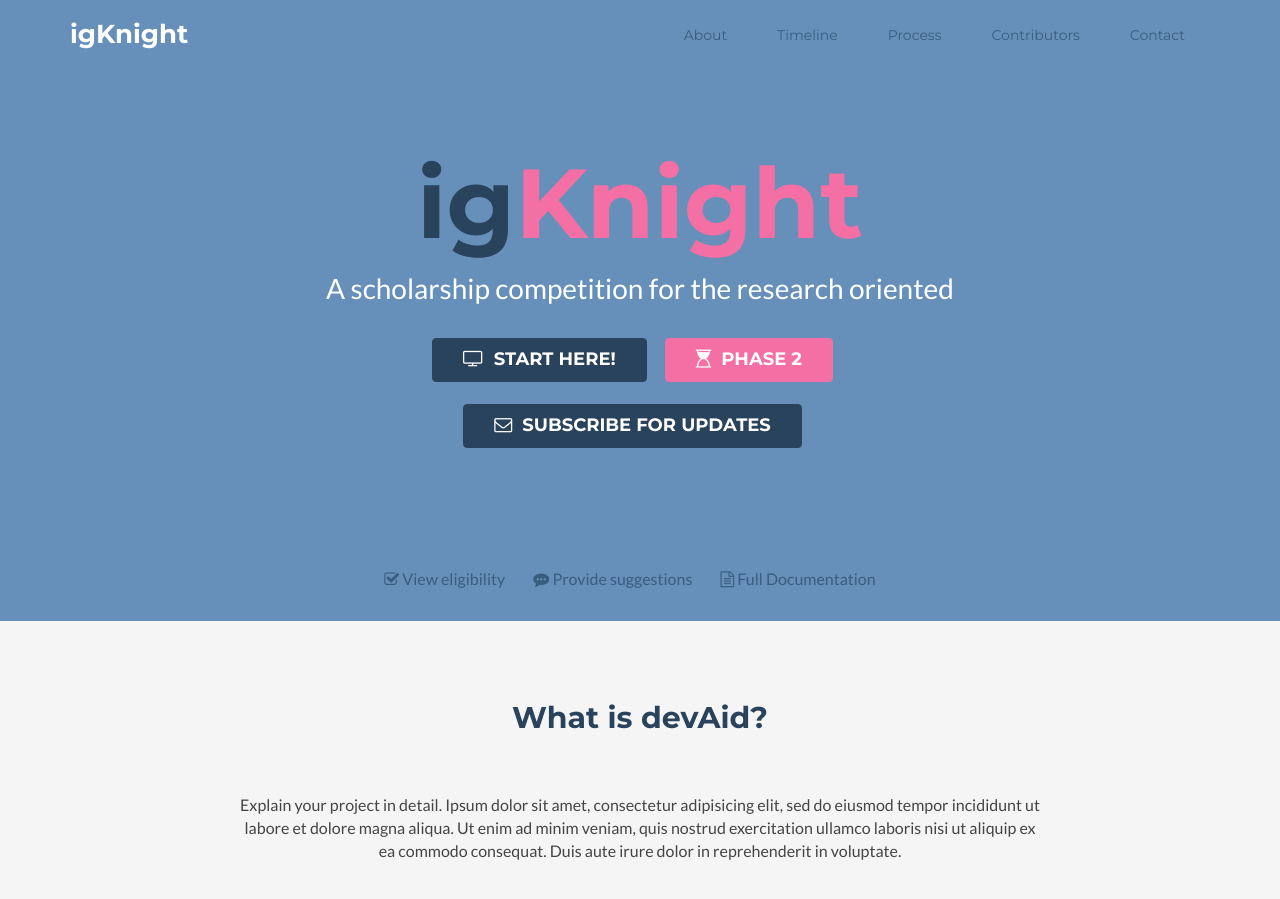
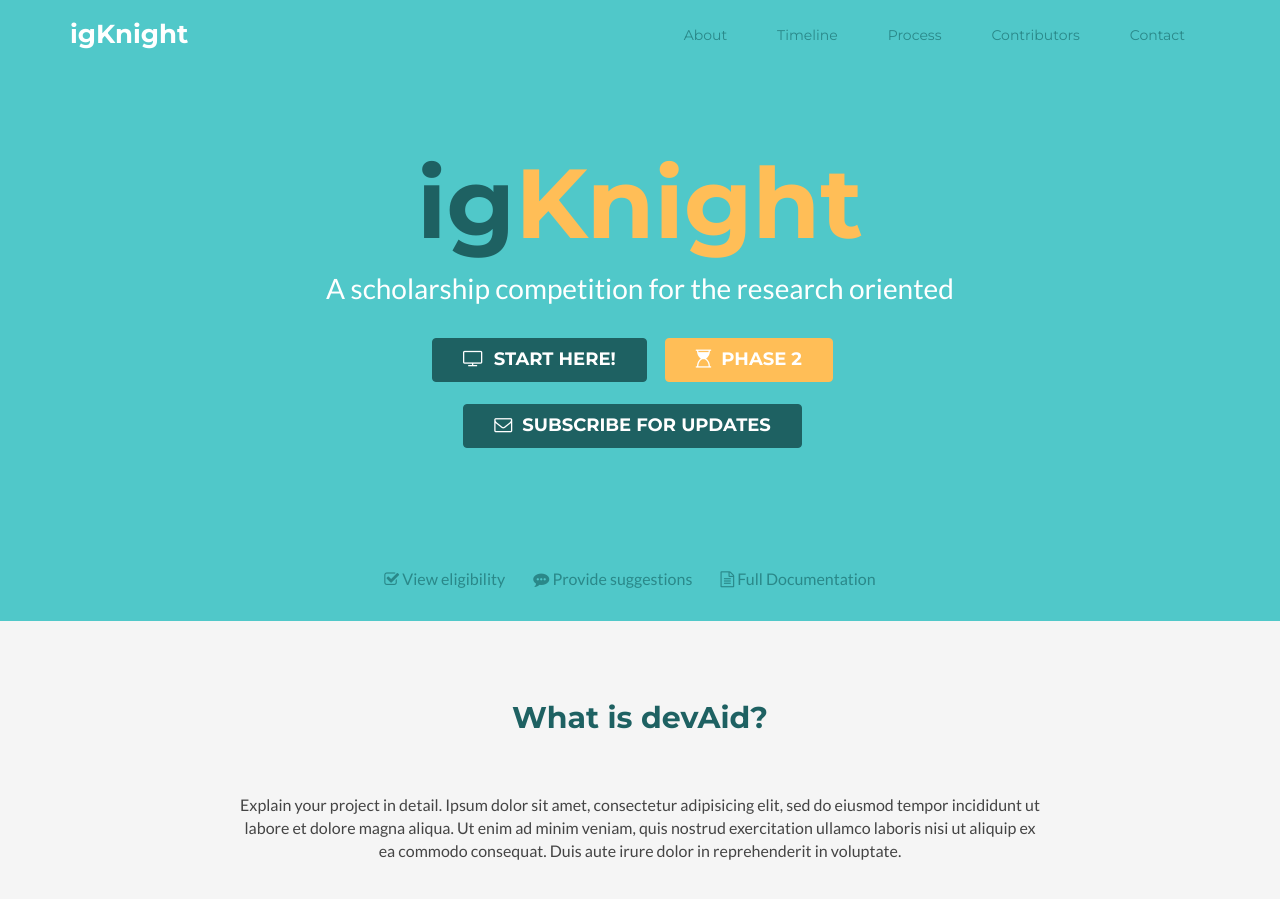
Before and after one commit to igknight/igknight.github.io, a Jekyll site: the page built from index.html, in a window 1280 px wide and 900 px high. Built offline with Jekyll 4.4.1, drawn with Linux system fonts in a browser that asks for light colours; nearby versions of some CDN libraries.

Commit message:
Checking out styles-4

```diff
--- a/_includes/head.html
+++ b/_includes/head.html
@@ -21,7 +21,7 @@
     <link rel="stylesheet" href="{{ site.baseurl }}public/plugins/font-awesome/css/font-awesome.css">
     <link rel="stylesheet" href="{{ site.baseurl }}public/plugins/prism/prism.css">
     <!-- Theme CSS -->
-    <link id="theme-style" rel="stylesheet" href="{{ site.baseurl }}public/css/styles-3.css">
+    <link id="theme-style" rel="stylesheet" href="{{ site.baseurl }}public/css/styles-4.css">
     <!-- HTML5 shim and Respond.js IE8 support of HTML5 elements and media queries -->
     <!--[if lt IE 9]>
       <script src="https://oss.maxcdn.com/libs/html5shiv/3.7.0/html5shiv.js"></script>
```
